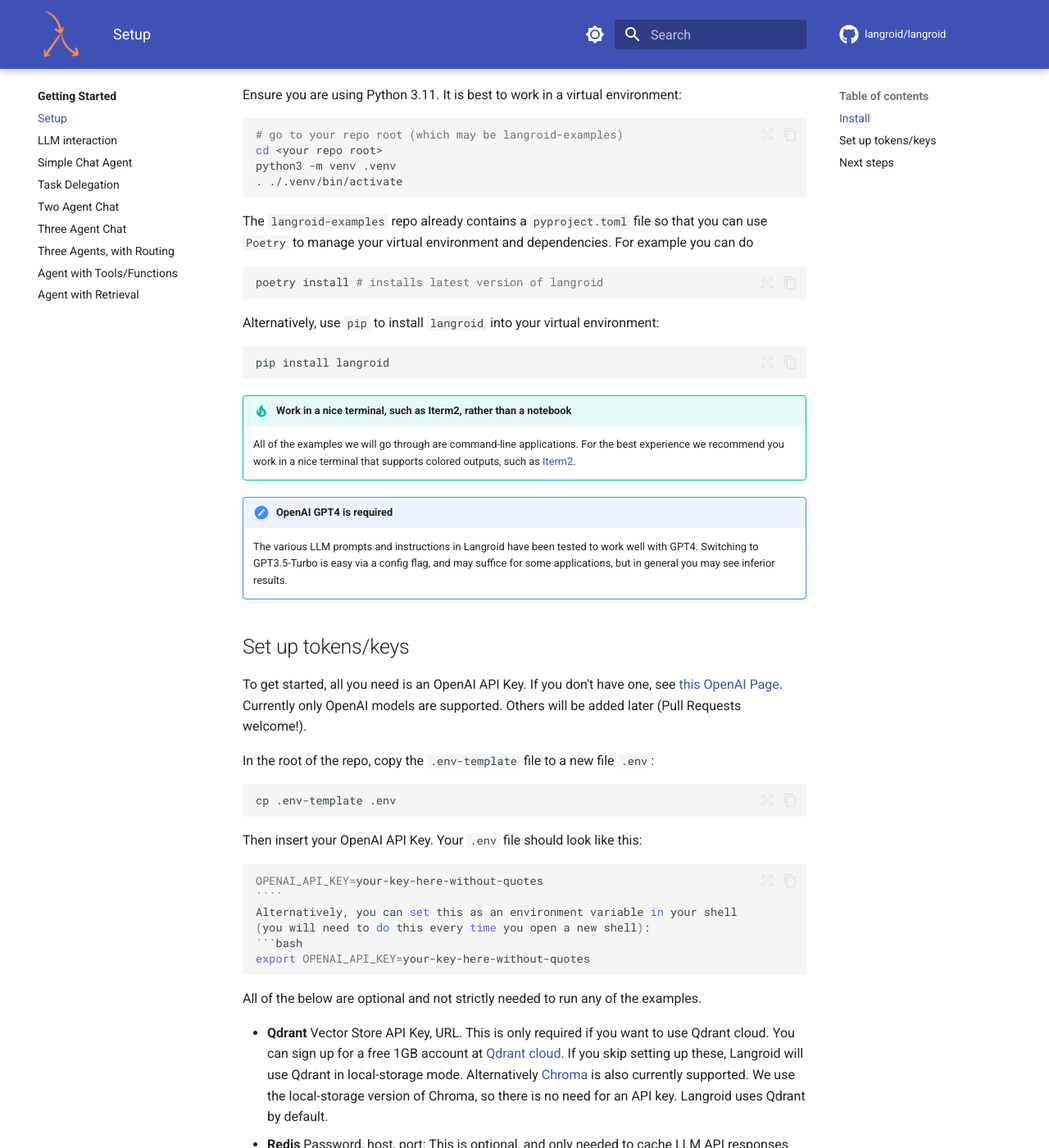
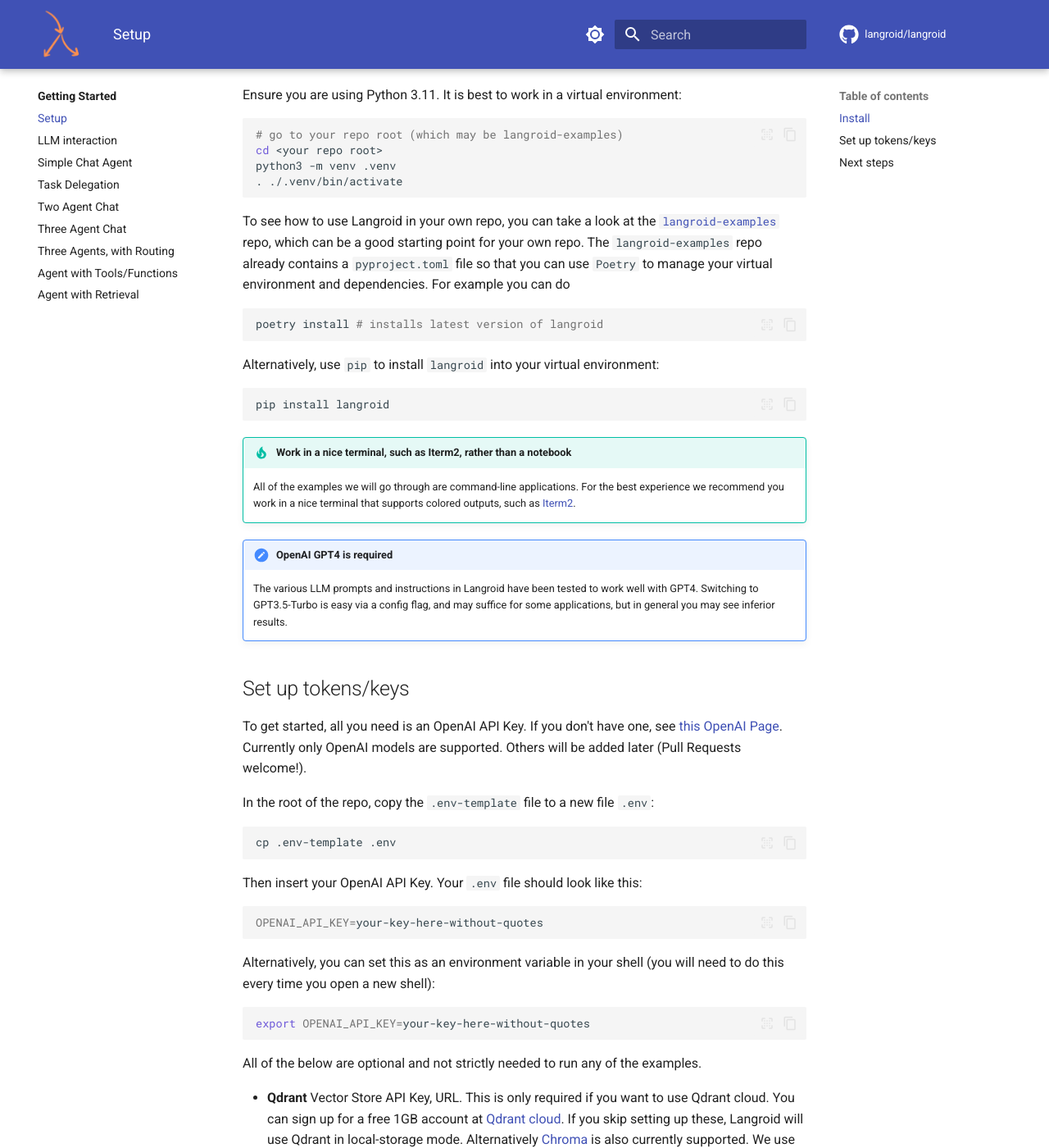
Before and after one commit to langroid/langroid, an MkDocs documentation site: the page built from docs/quick-start/setup.md, in a window 1280 px wide and 1400 px high, scrolled down 212 px. Shown: the whole window at 82% size. Built offline with MkDocs 1.6.1 and Material for MkDocs 9.7.7, drawn with Linux system fonts in a browser that asks for light colours; comment, search, counter and statistics services are not loaded.

`````diff
--- a/docs/quick-start/setup.md
+++ b/docs/quick-start/setup.md
@@ -10,6 +10,8 @@ cd <your repo root>
 python3 -m venv .venv
 . ./.venv/bin/activate
 ```
+To see how to use Langroid in your own repo, you can take a look at the
+[`langroid-examples`](https://github.com/langroid/langroid-exmaples) repo, which can be a good starting point for your own repo.
 The `langroid-examples` repo already contains a `pyproject.toml` file so that you can
 use `Poetry` to manage your virtual environment and dependencies.
 For example you can do
@@ -47,7 +49,8 @@ Then insert your OpenAI API Key.
 Your `.env` file should look like this:
 ```bash
 OPENAI_API_KEY=your-key-here-without-quotes
-````
+```
+
 Alternatively, you can set this as an environment variable in your shell
 (you will need to do this every time you open a new shell):
 ```bash
`````
Also changed, not shown: CONTRIBUTING.md (+1 -1 lines), README.md (+0 -2 lines), 1 other file.
